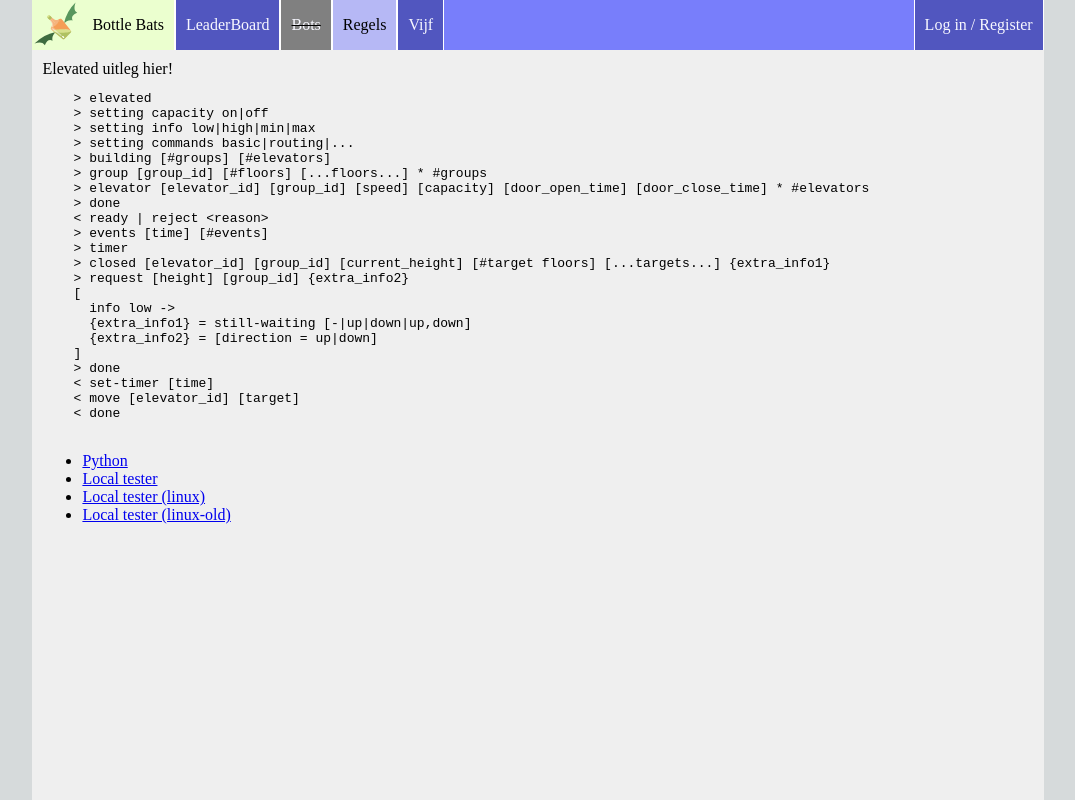
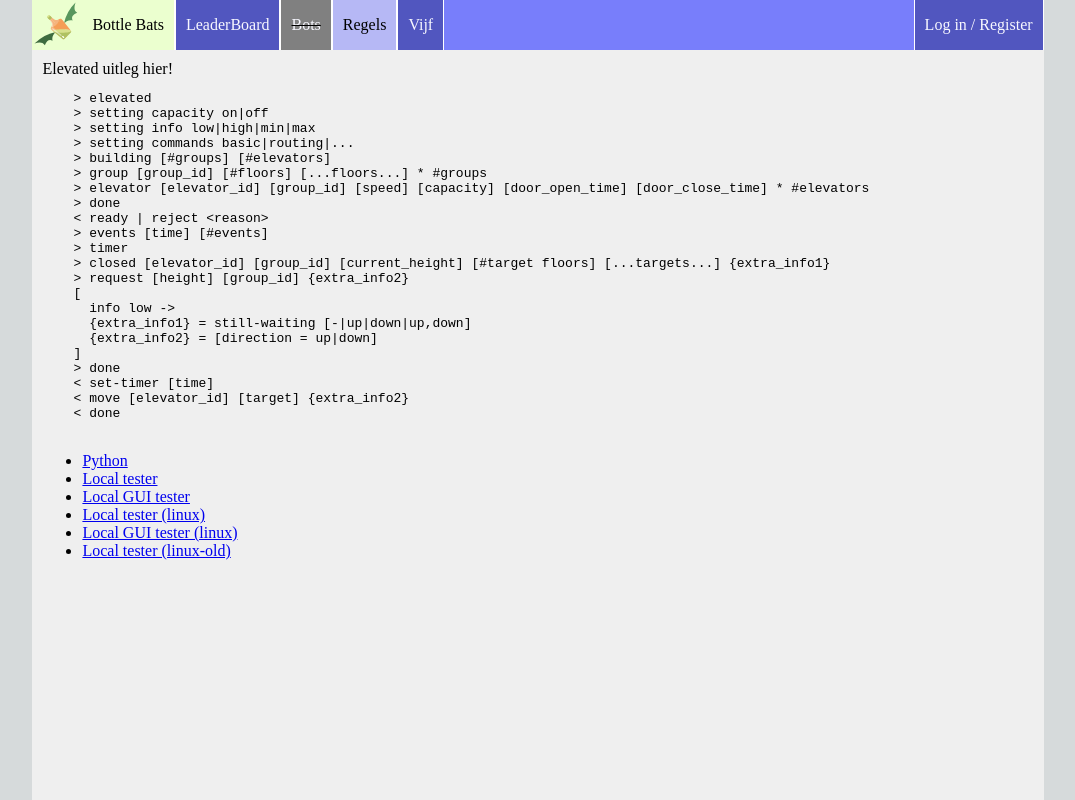
Before and after one commit to davidot/BottleBats, a Vue app in the folder site/: page /rules in a window 1280 px wide. Shown: the whole page, without its empty margins (102-1177 px from the left). Built offline with nearby package versions, Linux system fonts and the light colour scheme; no server answers.

Commit message:
Site: Add new up|down|'' syntax

```diff
--- a/site/src/views/elevated/ExplainView.vue
+++ b/site/src/views/elevated/ExplainView.vue
@@ -21,14 +21,19 @@
     ]
     &gt; done
     &lt; set-timer [time]
-    &lt; move [elevator_id] [target]
+    &lt; move [elevator_id] [target] {extra_info2}
     &lt; done
   </pre>
 
   <ul>
     <li><a href="elevated-examples/random_travel.py" download>Python</a></li>
+
     <li><a href="elevated-examples/elevated-tester.exe" download>Local tester</a></li>
+    <li><a href="elevated-examples/elevated-tester.exe" download>Local GUI tester</a></li>
+
     <li><a href="elevated-examples/elevated-tester" download>Local tester (linux)</a></li>
+    <li><a href="elevated-examples/elevated-tester" download>Local GUI tester (linux)</a></li>
+
     <li><a href="elevated-examples/elevated-tester-erik" download>Local tester (linux-old)</a></li>
   </ul>
 </template>
```
